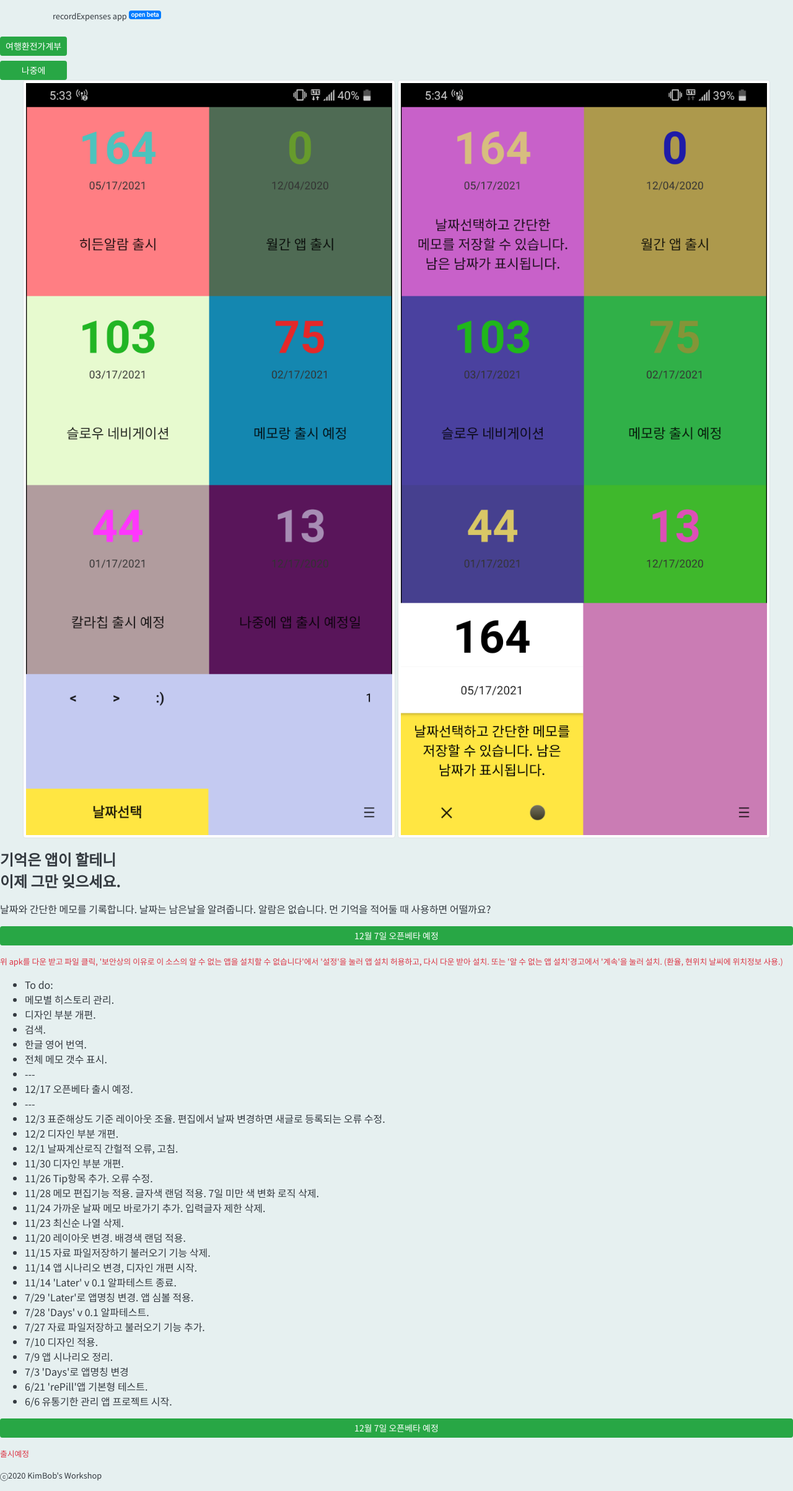
After one commit to bobnorigun/memoir, a Django app: page /app_later/ in a window 1280 px wide. The commit adds this page. Shown: the whole page at 62% size. Run offline with Django 3.2, Linux system fonts and the light colour scheme; some libraries are stand-ins or nearby versions.

Commit message:
app_later

```diff
--- a/blog/templates/blog/base.html
+++ b/blog/templates/blog/base.html
@@ -28,7 +28,7 @@
                     </div>
                     <div class="col-auto">
                     <!-- <a href="{% url 'logout' %}"><i class="material-icons md-36">lock_open</i></a>-->
-                    <a href="{% url 'distsum:imhere' %}"><i class="material-icons md-36">straighten</i></a>
+
                     <a href="{% url 'post_recent_list' %}"><i class="material-icons md-36">search</i></a>
                     <a href="{% url 'post_draft_list' %}"><i class="material-icons md-36">short_text</i></a>
                     <a href="{% url 'post_new' %}"><i class="material-icons md-36">playlist_add</i></a>
--- a/blog/templates/blog/base_event.html
+++ b/blog/templates/blog/base_event.html
@@ -16,6 +16,14 @@
                 <h6>
                     <small>recordExpenses app <a href="#" class="badge badge-primary">open beta</a></small>
                 </h6>
+            </div>
+          </div>
+          <div class="row">
+                  <div class="col-auto">
+                  <a href="{% url 'post_event' %}" role="button" class="btn btn-success btn-sm btn-block">여행환전가계부</a>
+                  <a href="{% url 'post_app_later' %}" role="button" class="btn btn-success btn-sm btn-block">나중에</a>
+                  </div>
+          </div>
             <div>
                 {% block content %}
                 {% endblock %}
--- /dev/null
+++ b/blog/templates/blog/post_app_later.html
@@ -0,0 +1,59 @@
+{% extends 'blog/base_event.html' %}
+
+{% block content %}
+    <div class="post">
+        <p align="center">
+            <img src="/media/images/app_later01.png" width="47%" height="auto" class="img-thumbnail"> <img src="/media/images/app_later02.png" width="47%" height="auto" class="img-thumbnail">
+        </p>
+        <h4>기억은 앱이 할테니 <br> 이제 그만 잊으세요.</h4>
+        <p></p>
+        <p>날짜와 간단한 메모를 기록합니다. 날짜는 남은날을 알려줍니다. 알람은 없습니다. 먼 기억을 적어둘 때 사용하면 어떨까요?
+        </p>
+        <p>
+            <a href="#" role="button" class="btn btn-success btn-sm btn-block">12월 7일 오픈베타 예정</a>
+        </p>
+        <p class="text-danger"><small> 위 apk를 다운 받고 파일 클릭, '보안상의 이유로 이 소스의 알 수 없는 앱을 설치할 수 없습니다'에서 '설정'을 눌러 앱 설치 허용하고, 다시 다운 받아 설치. 또는 '알 수 없는 앱 설치'경고에서 '계속'을 눌러 설치. (환율, 현위치 날씨에 위치정보 사용.)
+        </small>
+        </p>
+        <ul>
+
+            <li>To do:</li>
+            <li>메모별 히스토리 관리.</li>
+            <li>디자인 부분 개편.</li>
+            <li>검색.</li>
+            <li>한글 영어 번역.</li>
+            <li>전체 메모 갯수 표시.</li>
+            <li>---</li>
+            <li>12/17 오픈베타 출시 예정.</li>
+            <li>---</li>
+            <li>12/3 표준해상도 기준 레이아웃 조율. 편집에서 날짜 변경하면 새글로 등록되는 오류 수정.</li>
+            <li>12/2 디자인 부분 개편.</li>
+            <li>12/1 날짜계산로직 간헐적 오류, 고침.</li>
+            <li>11/30 디자인 부분 개편.</li>
+            <li>11/26 Tip항목 추가. 오류 수정.</li>
+            <li>11/28 메모 편집기능 적용. 글자색 랜덤 적용. 7일 미만 색 변화 로직 삭제.</li>
+            <li>11/24 가까운 날짜 메모 바로가기 추가. 입력글자 제한 삭제.</li>
+            <li>11/23 최신순 나열 삭제.</li>
+            <li>11/20 레이아웃 변경. 배경색 랜덤 적용.</li>
+            <li>11/15 자료 파일저장하기 불러오기 기능 삭제.</li>
+            <li>11/14 앱 시나리오 변경, 디자인 개편 시작.</li>
+            <li>11/14 'Later' v 0.1 알파테스트 종료.</li>
+            <li>7/29 'Later'로 앱명칭 변경. 앱 심볼 적용.</li>
+            <li>7/28 'Days' v 0.1 알파테스트.</li>
+            <li>7/27 자료 파일저장하고 불러오기 기능 추가.</li>
+            <li>7/10 디자인 적용.</li>
+            <li>7/9 앱 시나리오 정리.</li>
+            <li>7/3 'Days'로 앱명칭 변경</li>
+            <li>6/21 'rePill'앱 기본형 테스트.</li>
+            <li>6/6 유통기한 관리 앱 프로젝트 시작.</li>
+            </ul>
+        </p>
+        <p>
+          <a href="#" role="button" class="btn btn-success btn-sm btn-block">12월 7일 오픈베타 예정</a>
+        <p class="text-danger"><small>출시예정</small>
+        </p>
+        <p><small>ⓒ2020 KimBob's Workshop</small></p>
+
+
+    </div>
+{% endblock %}
--- a/blog/urls.py
+++ b/blog/urls.py
@@ -12,6 +12,7 @@ urlpatterns = [
     path('drafts/', views.post_draft_list, name='post_draft_list'),
     path('recent/', views.post_recent_list, name='post_recent_list'),
     path('event/', views.post_event, name='post_event'),
+    path('app_later/', views.post_app_later, name='post_app_later'),
     path('post/<pk>/remove/', views.post_remove, name='post_remove'),
     path('post/<int:pk>/comment/', views.add_comment_to_post, name='add_comment_to_post'),
     path('comment/<int:pk>/approve/', views.comment_approve, name='comment_approve'),
--- a/blog/views.py
+++ b/blog/views.py
@@ -23,6 +23,9 @@ def post_detail(request, pk):
 
 def post_event(request):
     return render(request, 'blog/post_event.html')
+
+def post_app_later(request):
+    return render(request, 'blog/post_app_later.html')
 
 def post_recent_list(request):
     modified = Post.objects.filter(published_date__lte=timezone.now()).order_by('-last_modified')
--- a/mysite/settings.py
+++ b/mysite/settings.py
@@ -38,7 +38,7 @@ INSTALLED_APPS = [
     'django.contrib.messages',
     'django.contrib.staticfiles',
     'blog',
-    'distsum',
+    #'distsum',
 ]
 
 MIDDLEWARE = [
--- a/mysite/urls.py
+++ b/mysite/urls.py
@@ -21,7 +21,7 @@ from django.contrib.auth import views
 urlpatterns = [
     path('admin/', admin.site.urls),
     path('', include('blog.urls')),
-    path('distsum/', include('distsum.urls')),
+    #path('distsum/', include('distsum.urls')),
     path('accounts/login/', views.LoginView.as_view(), name='login'),
     path('accounts/logout/', views.LogoutView.as_view(), name='logout'),
 ]
--- a/requirements.txt
+++ b/requirements.txt
@@ -1 +1,2 @@
 Django~=2.0.6
+pandas
```
Also changed, not shown: media/images/app_later01.png (added), media/images/app_later02.png (added).
